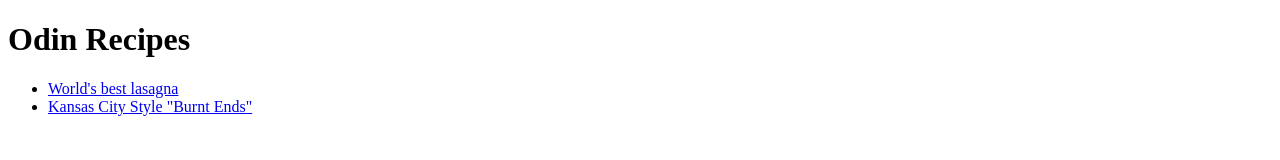
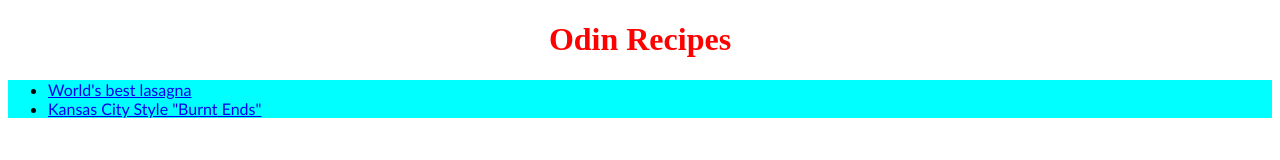
Before and after one commit to tomason182/first-webpage, a plain HTML site: page index.html in a window 1280 px wide. Drawn offline with Linux system fonts and the light colour scheme.

Commit message:
create style sheet

```diff
--- a/index.html
+++ b/index.html
@@ -2,11 +2,12 @@
 <html lang="en">
     <head>
         <meta charset="utf-8">
+        <link rel="stylesheet" href="style.css">
         <title>Odin Recipes</title>
     </head>
     <body>
-        <h1>Odin Recipes</h1>
-        <ul>
+        <h1 class="title">Odin Recipes</h1>
+        <ul class="list">
             <li><a href="./recipes/lasagna.html">World's best lasagna</a></li>
             <li><a href="./recipes/kansas.html">Kansas City Style "Burnt Ends"</a></li>
         </ul>
--- /dev/null
+++ b/style.css
@@ -0,0 +1,9 @@
+.title {
+    color: red;
+    text-align: center;
+}
+
+.list {
+    background-color: aqua;
+    font-family: 'Gill Sans', 'Gill Sans MT', Calibri, 'Trebuchet MS', sans-serif;
+}
```
